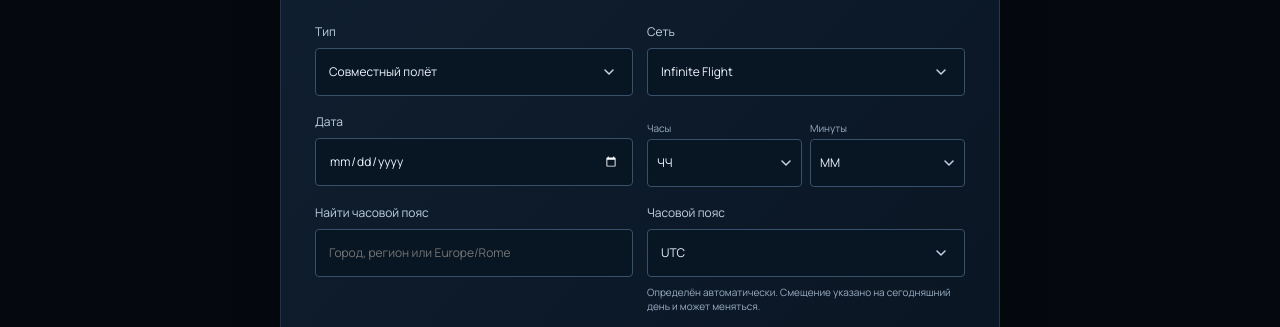
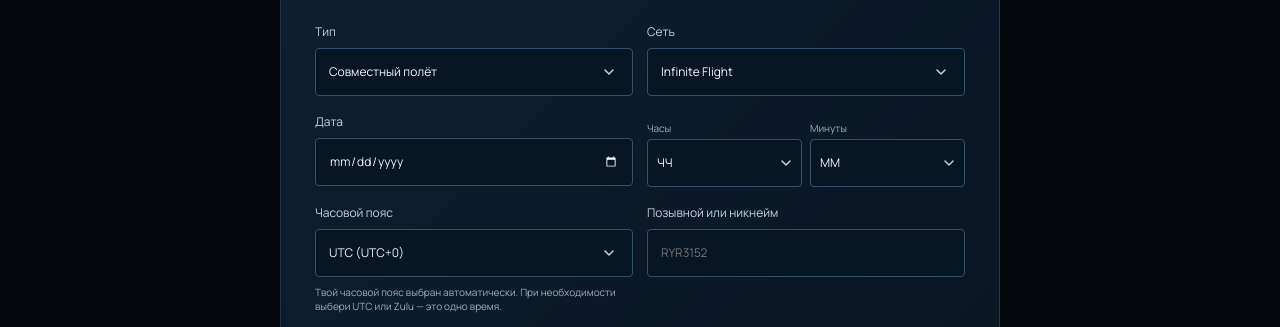
Before and after one commit to Denis7Kom/denis-aviation, a website: page requests.html in a window 1280 px wide. Shown: the part 607-934 px from the top of the page. Drawn offline with Linux system fonts and the light colour scheme; animation ran at ten frames a second.

Commit message:
Use one time zone selector with device time, UTC and Zulu (1.2.5)

```diff
--- a/package.json
+++ b/package.json
@@ -1,6 +1,6 @@
 {
   "name": "denis-aviation",
-  "version": "1.2.4",
+  "version": "1.2.5",
   "description": "Static aviation portfolio with procedural aircraft, flight-network visualisation and a local flight simulation.",
   "scripts": {
     "build": "node scripts/build.mjs",
--- a/requests.html
+++ b/requests.html
@@ -156,20 +156,14 @@
                   </div>
                   <input type="hidden" name="time" />
                 </fieldset>
-                <label class="timezone-search-label">
-                  <span data-ru="Найти часовой пояс" data-en="Find a time zone" data-it="Cerca un fuso orario">Найти часовой пояс</span>
-                  <input id="timezone-search" type="search" autocomplete="off" aria-controls="timezone"
-                    data-placeholder-ru="Город, регион или Europe/Rome" data-placeholder-en="City, region or Europe/Rome" data-placeholder-it="Città, regione o Europe/Rome" placeholder="Город, регион или Europe/Rome" />
-                </label>
                 <label
                   ><span data-ru="Часовой пояс" data-en="Time zone" data-it="Fuso orario">Часовой пояс</span
                   ><select name="timezone" id="timezone" required>
                     <option value="UTC">UTC</option></select
                   ><small
-                    data-ru="Определён автоматически. Смещение указано на сегодняшний день и может меняться."
-                    data-en="Detected automatically. Offsets are current and may change with daylight saving time." data-it="Rilevato automaticamente. La differenza oraria è quella attuale e può cambiare con l’ora legale."
-                    >Определён автоматически. Смещение указано на сегодняшний день и может
-                    меняться.</small
+                    data-ru="Твой часовой пояс выбран автоматически. При необходимости выбери UTC или Zulu — это одно время."
+                    data-en="Your time zone is selected automatically. You can switch to UTC or Zulu — they use the same time." data-it="Il tuo fuso orario è selezionato automaticamente. Puoi scegliere UTC o Zulu: indicano la stessa ora."
+                    >Твой часовой пояс выбран автоматически. При необходимости выбери UTC или Zulu — это одно время.</small
                   ></label
                 >
                 <label
@@ -332,9 +326,9 @@
         ><a href="./#booking" data-ru="ВЕРНУТЬСЯ НА САЙТ ↗" data-en="BACK TO WEBSITE ↗" data-it="TORNA AL SITO ↗"
           >ВЕРНУТЬСЯ НА САЙТ ↗</a
         >
-        <small class="project-version">ver. 1.2.4</small>
+        <small class="project-version">ver. 1.2.5</small>
       </footer>
     </div>
-    <script type="module" src="requests.js?v=29"></script>
+    <script type="module" src="requests.js?v=30"></script>
   </body>
 </html>
--- a/requests.js
+++ b/requests.js
@@ -584,29 +584,6 @@ document.querySelectorAll('[data-lang]').forEach((button) => {
     translate();
   });
 });
-const commonZones = [
-  'UTC',
-  'Europe/Moscow',
-  'Europe/Rome',
-  'Europe/Madrid',
-  'Europe/London',
-  'Europe/Paris',
-  'Europe/Malta',
-  'Europe/Vienna',
-  'America/New_York',
-  'America/Chicago',
-  'America/Denver',
-  'America/Los_Angeles',
-  'America/Anchorage',
-  'Pacific/Honolulu',
-  'America/Mexico_City',
-  'America/Cancun',
-  'Asia/Tokyo',
-  'Asia/Hong_Kong',
-  'Asia/Singapore',
-  'Australia/Sydney',
-  'Australia/Canberra',
-];
 const zoneNames = {
   UTC: ['UTC', 'UTC'],
   'Europe/Moscow': ['Москва', 'Moscow', 'Mosca'],
@@ -631,10 +608,6 @@ const zoneNames = {
   'Australia/Canberra': ['Канберра', 'Canberra'],
 };
 const detectedTimezone = Intl.DateTimeFormat().resolvedOptions().timeZone || 'UTC';
-let availableZones = [];
-try {
-  availableZones = Intl.supportedValuesOf ? Intl.supportedValuesOf('timeZone') : [];
-} catch (_) {}
 function timezoneLabel(zone) {
   const names = zoneNames[zone];
   const name =
@@ -655,36 +628,18 @@ function timezoneLabel(zone) {
 }
 function renderTimezoneOptions() {
   const select = $('#form').elements.timezone;
-  const previous = select.value || detectedTimezone;
-  const allZones = [
-    ...new Set([...commonZones, detectedTimezone, previous, ...availableZones]),
-  ];
-  const term = ($('#timezone-search')?.value || '')
-    .trim()
-    .normalize('NFD')
-    .replace(/[\u0300-\u036f]/g, '')
-    .toLocaleLowerCase();
-  const zones = allZones.filter(
-    (zone) =>
-      zone === previous ||
-      !term ||
-      [zone, timezoneLabel(zone), ...(zoneNames[zone] || [])]
-        .join(' ')
-        .normalize('NFD')
-        .replace(/[\u0300-\u036f]/g, '')
-        .toLocaleLowerCase()
-        .includes(term),
-  );
+  const zones = [...new Set([detectedTimezone, 'UTC', 'Zulu'])];
+  const previous = zones.includes(select.value) ? select.value : detectedTimezone;
   select.replaceChildren();
   for (const zone of zones) {
     const option = document.createElement('option');
     option.value = zone;
-    option.textContent = timezoneLabel(zone);
+    option.textContent =
+      zone === 'Zulu' ? 'Zulu (UTC+0)' : zone === 'UTC' ? 'UTC (UTC+0)' : timezoneLabel(zone);
     select.append(option);
   }
   select.value = previous;
 }
-$('#timezone-search')?.addEventListener('input', renderTimezoneOptions);
 renderTimezoneOptions();
 $('#form').elements.timezone.value = detectedTimezone;
 if (typeof window !== 'undefined') {
@@ -1275,21 +1230,14 @@ try {
   if (saved && typeof saved === 'object') {
     for (const key of draftFields) {
       if (typeof saved[key] === 'string' && $('#form').elements[key]) {
-        if (
-          key === 'timezone' &&
-          ![...$('#form').elements.timezone.options].some(
-            (option) => option.value === saved[key],
-          )
-        ) {
-          const option = document.createElement('option');
-          option.value = saved[key];
-          option.textContent = timezoneLabel(saved[key]);
-          $('#form').elements.timezone.append(option);
-        }
         $('#form').elements[key].value =
           key === 'date'
             ? parseDate(saved[key]) || parseDate(displayDate(saved[key])) || ''
-            : saved[key];
+            : key === 'timezone'
+              ? [detectedTimezone, 'UTC', 'Zulu'].includes(saved[key])
+                ? saved[key]
+                : detectedTimezone
+              : saved[key];
       }
     }
     if (saved.notes) $('.more-details').open = true;
@@ -1790,6 +1738,8 @@ $('#form').addEventListener('submit', async (event) => {
   data.date = parsedDate;
   for (const key of ['timezone', 'callsign', 'route', 'contact', 'notes'])
     data[key] = data[key].trim();
+  // Zulu is the aviation name for UTC, not a separate time offset.
+  if (data.timezone === 'Zulu') data.timezone = 'UTC';
   if (!data.timezone || !data.callsign || !data.route) {
     notice('Заполни обязательные поля.', 'Fill in the required fields.');
     return;
```
Also changed, not shown: index.html (+1 -1 lines), tests/fixtures/refactor-contract.json (+1 -1 lines), tests/request-language.cjs (+10 -20 lines), tests/request-submission.cjs (+7 -1 lines), 1 other file.
